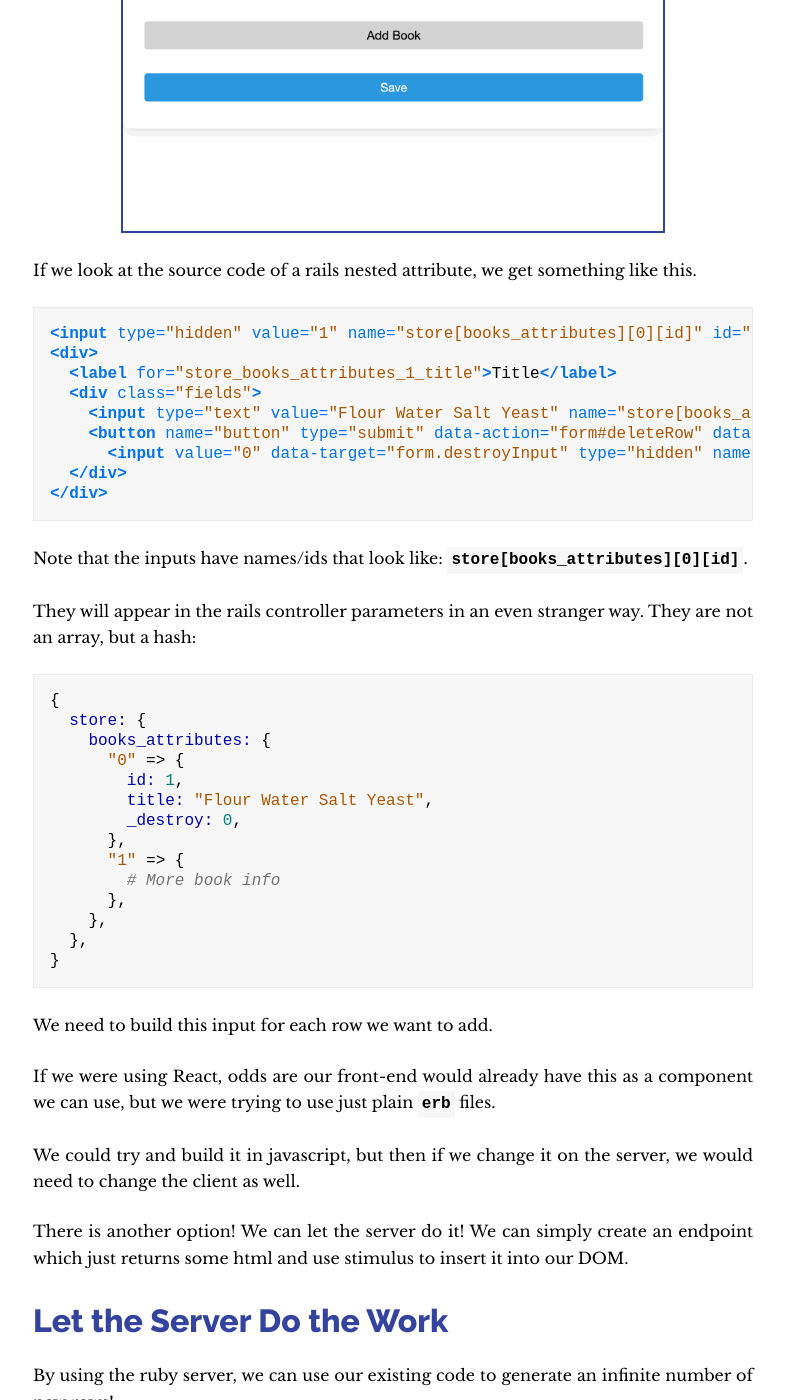
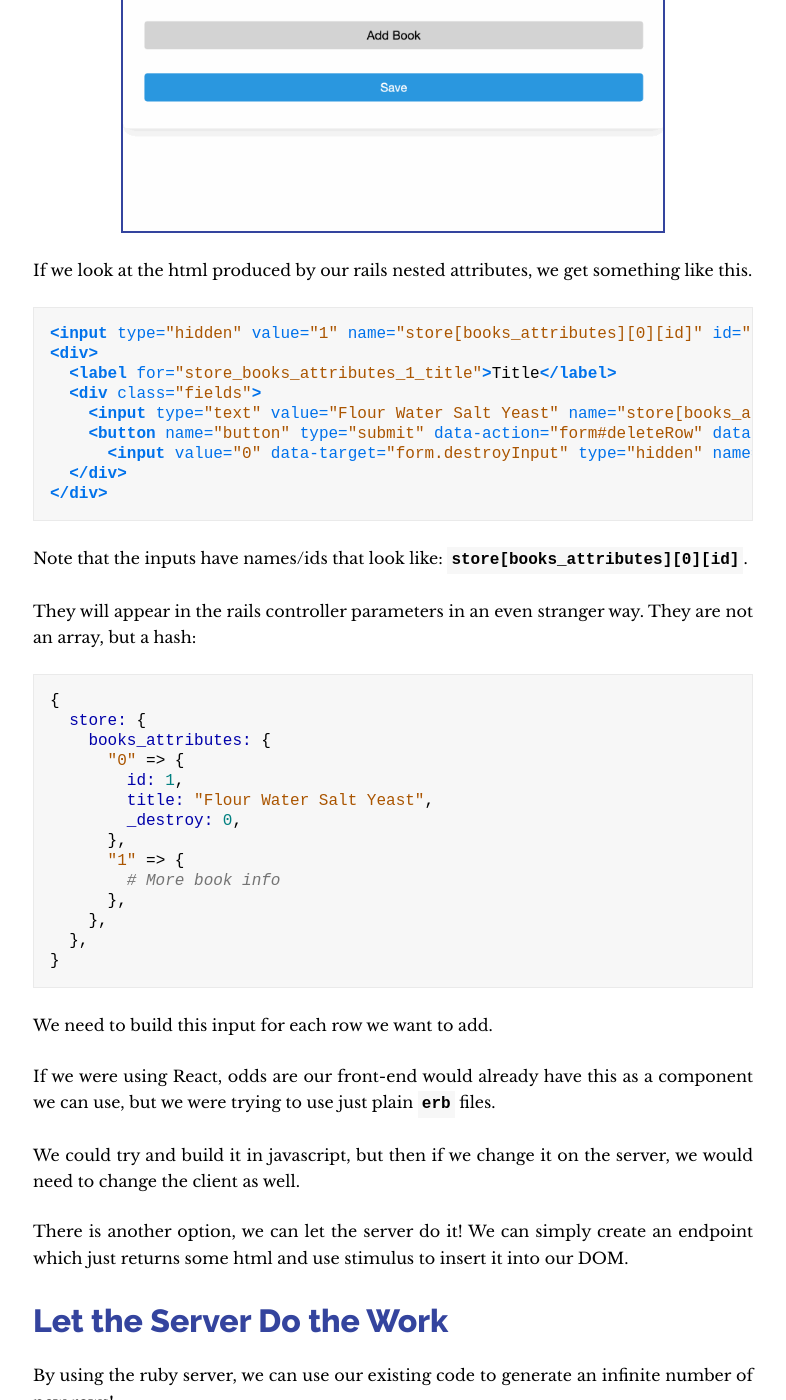
Before and after one commit to dewyze/dewyze.github.io, a Jekyll site: the page built from _posts/2020-08-05-rails-nested-attributes-dynamic-forms-and-stimulus-js-part-2.md, in a window 1280 px wide and 1400 px high, scrolled down 971 px. Shown: the whole window, without its empty margins (247-1033 px from the left). Built offline with Jekyll 4.4.1, drawn with Linux system fonts in a browser that asks for light colours; nearby versions of some CDN libraries; some of the changed text lies outside the part shown.

Commit message:
Content changes

````diff
--- a/_posts/2020-08-05-rails-nested-attributes-dynamic-forms-and-stimulus-js-part-2.md
+++ b/_posts/2020-08-05-rails-nested-attributes-dynamic-forms-and-stimulus-js-part-2.md
@@ -23,7 +23,7 @@ Our solution will look something like this:
 
 ![Add Books](/assets/img/add_books.gif)
 
-If we look at the source code of a rails nested attribute, we get something like
+If we look at the html produced by our rails nested attributes, we get something like
 this.
 
 ```html
@@ -69,7 +69,7 @@ component we can use, but we were trying to use just plain `erb` files.
 We could try and build it in javascript, but then if we change it on the server,
 we would need to change the client as well.
 
-There is another option! We can let the server do it! We can simply create an
+There is another option, we can let the server do it! We can simply create an
 endpoint which just returns some html and use stimulus to insert it into our
 DOM.
 
````
Also changed, not shown: other parts of _posts/2020-08-05-rails-nested-attributes-dynamic-forms-and-stimulus-js-part-2.md (+3 -2 lines).
